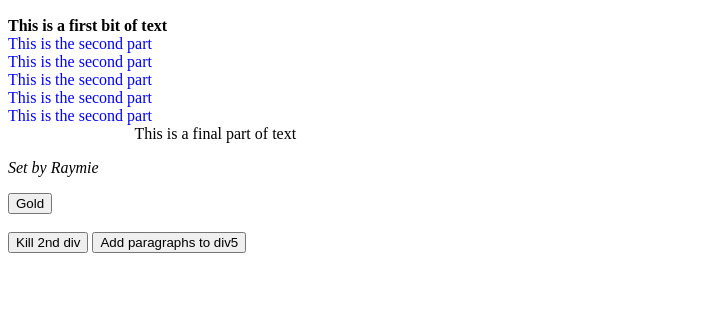
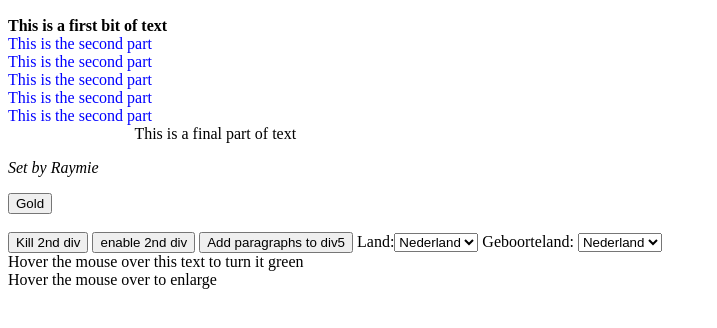
Before and after one commit to raymieloman/js-func-2023-07-10, a plain HTML site: page do_exercises/exercise8.html in a window 1280 px wide. Shown: the part 50-378 px from the top of the page, without its empty margins (0-717 px from the left). Drawn offline with Linux system fonts and the light colour scheme.

Commit message:
Add demo code in exercise8 regarding events

```diff
--- a/do_exercises/exercise8.html
+++ b/do_exercises/exercise8.html
@@ -2,13 +2,25 @@
 <html lang="en">
 <head>
     <title>Exercise 8</title>
+    <style type="text/css">
+        div.larger
+        {
+            font-size: 15px;
+            color: Red;
+        }
+        div.smaller
+        {
+            font-size: 9px;
+            color: Gray;
+        }
+    </style>
     <script>
-
+        // div5 is er  nu nog niet
         function start() {
             document.getElementById("div1").style.fontWeight = "bold";
             document.getElementById("div2").style.color = "blue";
             document.getElementById("div3").style.marginLeft = "10%";
-            document.getElementById("div4").innerHTML = "<p>Set by Raymie";
+            document.getElementById("div4").innerHTML = "<p>Set by Raymie</p>";
             document.getElementById("div4").style.fontStyle = "italic";
         }
 
@@ -18,9 +30,20 @@
             }
         }
 
+        function country(select) {
+            // alert(select)
+            // alert("I am here");
+            alert(select.value);
+        }
+
         function removeSecondDiv() {
             document.getElementById("div2").style.display = "none";
         }
+
+        function addSecondDiv() {
+            document.getElementById("div2").style.display = "block";
+        }
+
 
         function addParagraphTo5thDiv() {
             let div5 = document.getElementById("div5");
@@ -54,6 +77,30 @@
 <button onclick="styleToGold();">Gold</button>
 <br><br>
 <button onclick="removeSecondDiv()">Kill 2nd div</button>
+<button onclick="addSecondDiv()">enable 2nd div</button>
 <button onclick="addParagraphTo5thDiv()">Add paragraphs to div5</button>
+
+Land:<select name="land" id="country" onchange="country(this)">
+    <option label="Nederland" value="NL">
+    </option>
+    <option label="Belgie" value="BE"></option>
+</select>
+
+Geboorteland:
+<select name="originCountry" id="originCountry" onchange="country(this)">
+    <option label="Nederland" value="NL">
+    </option>
+    <option label="Belgie" value="BE"></option>
+</select>
+
+
+<div onmouseover="this.style.color='green'"
+     onmouseout="this.style.color='black'">
+    Hover the mouse over this text to turn it green
+</div>
+
+<div onmouseover="this.className='larger'"
+     onmouseout="this.className='smaller'">
+    Hover the mouse over to enlarge</div>
 </body>
 </html>
```
